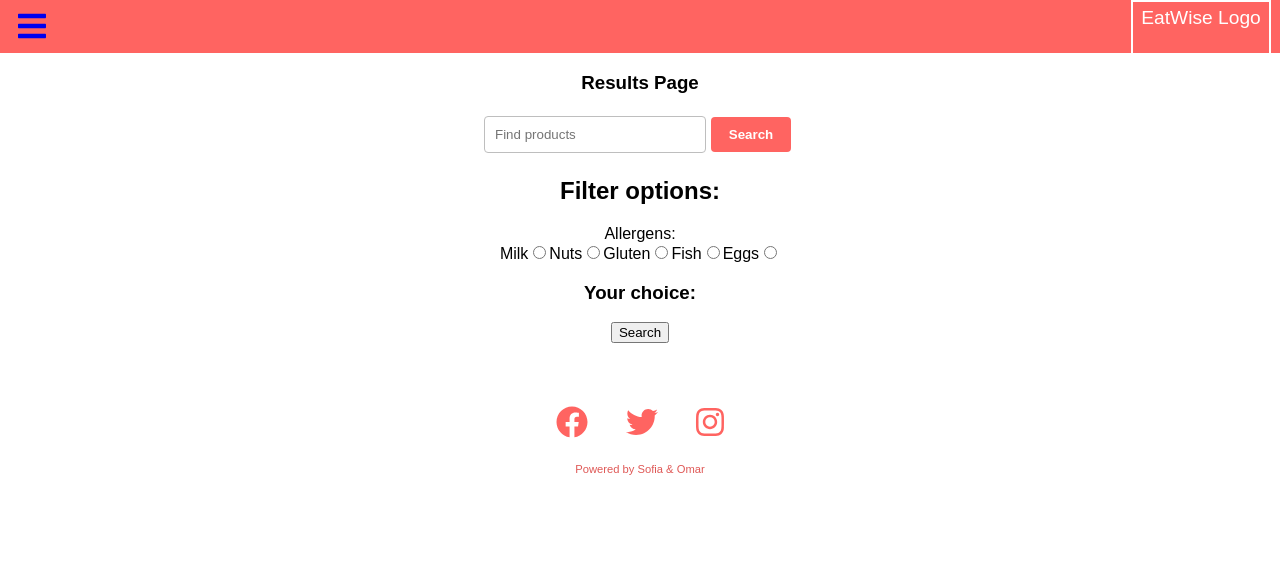
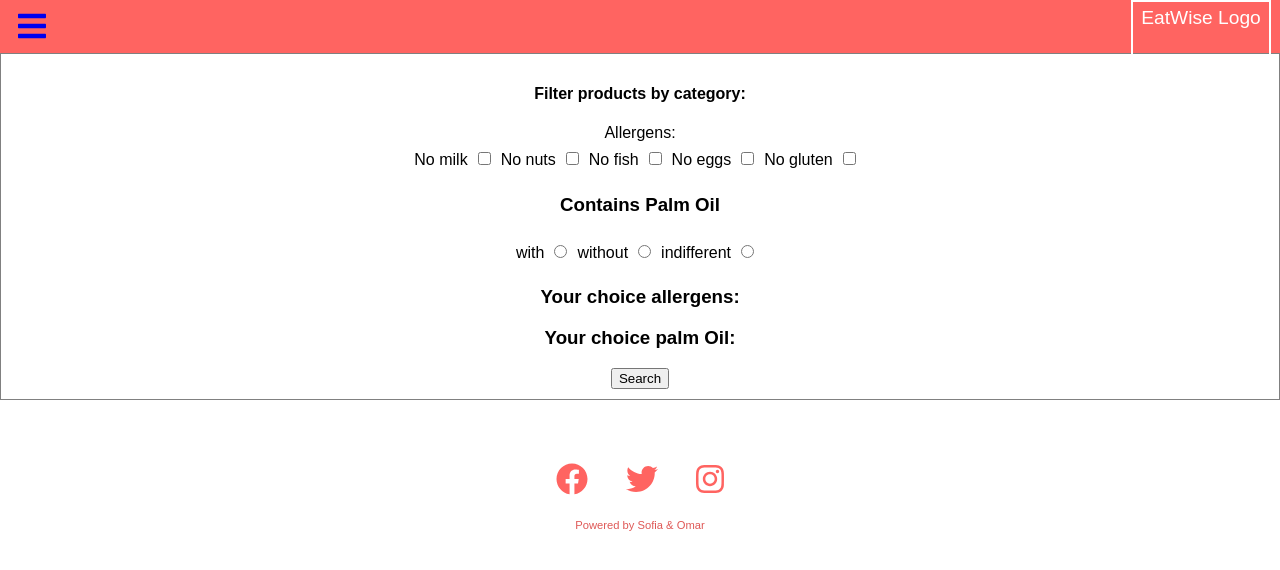
Before and after one commit to secondreact/eatwise, a React (Create React App) app: page / in a window 1280 px wide. Shown: the top 570 px of the page. Built offline with nearby package versions, Linux system fonts and the light colour scheme; what webfontloader would draw is missing.

Commit message:
searchbar update

```diff
--- a/src/Components/Filters/Filters.js
+++ b/src/Components/Filters/Filters.js
@@ -1,100 +1,90 @@
 import React, { Component } from "react";
+import "./Filters.scss";
 
 export default class Filters extends Component {
+  // can these variable be taken from the API as dynamic filters?
+  allergens = ["milk", "nuts", "fish", "eggs", "gluten"];
+  palmOil = ["with", "without", "indifferent"];
+
   constructor(props) {
     super(props);
     this.state = {
       allergens: "",
+      palmOil: [],
       list: [],
     };
-    this.onFilterChange = this.onFilterChange.bind(this);
-    this.filterSearch = this.filterSearch.bind(this);
-
-    console.log("Antes");
-    this.props.handleColorChange("blue");
-    console.log("Despues");
   }
 
-  onFilterChange(event) {
+  onAllergensChange = (event) => {
     this.setState({ allergens: event.target.value });
-  }
+  };
 
-  findProducts(allergens) {
-    fetch(
-      `https://world.openfoodfacts.org/cgi/search.pl?action=process&tagtype_0=allergens&tag_contains_0=contains&tag_0=${allergens}&json=true`
-    )
-      .then((data) => data.json())
-      .then((response) => {
-        // this.setState({ list: response.products });
-        this.props.handleProductUpdate(response.products);
-      });
-  }
+  onPalmOilChange = (e) => {
+    let checked = e.target.checked;
+    this.setState({ palmOil: this.state.palmOil.push(e.target.value) });
+  };
 
-  filterSearch() {
+  // findProducts(allergens) {
+  //   fetch(
+  //     `https://world.openfoodfacts.org/cgi/search.pl?action=process&tagtype_0=allergens&tag_contains_0=contains&tag_0=${allergens}&json=true`
+  //   )
+  //     .then((data) => data.json())
+  //     .then((response) => {
+  //       // this.setState({ list: response.products });
+  //       this.props.handleProductUpdate(response.products);
+  //     });
+  // }
+
+  filterSearch = () => {
     let url = `https://world.openfoodfacts.org/cgi/search.pl?`;
     // this.findProducts(this.state.allergens);
 
     if (this.state.allergens) {
       url += `action=process&tagtype_0=allergens&tag_contains_0=contains&tag_0=${this.state.allergens}&`;
     }
-
     url += `json=true`;
 
     this.props.getFilteredProducts(url);
-  }
+  };
 
   render() {
     return (
-      <div>
-        <h2>Filter options: </h2>
+      <div className="filters">
         <label>Allergens:</label>
         <br />
-        <label htmlFor="milk">Milk</label>
-        <input
-          value="milk"
-          type="radio"
-          id="milk"
-          checked={this.state.allergens == "milk"}
-          onChange={this.onFilterChange}
-        />
+        {this.allergens.map((item) => {
+          return (
+            <>
+              <label htmlFor={item}>No {item}</label>
+              <input
+                value={item}
+                type="checkbox"
+                id={item}
+                checked={this.state.allergens == item}
+                onChange={this.onAllergensChange}
+              />
+            </>
+          );
+        })}
 
-        <label htmlFor="nuts">Nuts</label>
-        <input
-          value="nuts"
-          type="radio"
-          id="nuts"
-          checked={this.state.allergens == "nuts"}
-          onChange={this.onFilterChange}
-        />
+        <h3>Contains Palm Oil</h3>
+        {this.palmOil.map((item) => {
+          return (
+            <>
+              <label htmlFor={item}>{item}</label>
+              <input
+                value={item}
+                type="radio"
+                id={item}
+                checked={this.state.palmOil == item}
+                onChange={this.onPalmOilChange}
+              />
+            </>
+          );
+        })}
 
-        <label htmlFor="gluten">Gluten</label>
-        <input
-          value="gluten"
-          type="radio"
-          id="gluten"
-          checked={this.state.allergens == "gluten"}
-          onChange={this.onFilterChange}
-        />
-
-        <label htmlFor="fish">Fish</label>
-        <input
-          value="fish"
-          type="radio"
-          id="fish"
-          checked={this.state.allergens == "fish"}
-          onChange={this.onFilterChange}
-        />
-
-        <label htmlFor="eggs">Eggs</label>
-        <input
-          value="eggs"
-          type="radio"
-          id="eggs"
-          checked={this.state.allergens == "eggs"}
-          onChange={this.onFilterChange}
-        />
-
-        <h3>Your choice: {this.state.allergens} </h3>
+        <h3>Your choice allergens: {this.state.allergens} </h3>
+        <h3>Your choice palm Oil: {this.state.palmOil} </h3>
 
         <button onClick={this.filterSearch}>Search</button>
         <>
@@ -119,3 +109,4 @@ export default class Filters extends Component {
 // en:nuts
 // en:eggs
 // en:fish
+// en:peanuts
--- /dev/null
+++ b/src/Components/Filters/Filters.scss
@@ -0,0 +1,5 @@
+.filters {
+  input {
+    margin: 10px;
+  }
+}
--- /dev/null
+++ b/src/Components/Searchbar/SearchBarByName.js
@@ -0,0 +1,50 @@
+import React, { Component } from "react";
+import "./Searchbar.scss";
+
+// TBD NEED TO FIND OUT IF I CAN SEPARATE THIS FROM THE RESULTS PAGE.
+export default class SearchBarByName extends Component {
+  constructor(props) {
+    super(props);
+    this.state = {
+      query: "",
+      products: [],
+    };
+  }
+
+  loadProducts(productName) {
+    fetch(
+      `https://world.openfoodfacts.org/cgi/search.pl?search_terms=${productName}&search_simple=1&json=true`
+    )
+      .then((data) => data.json())
+      .then((response) => {
+        this.setState({ products: response.products });
+      })
+      .catch((error) => {
+        console.error("Found an error!", error);
+      });
+  }
+
+  queryChange = (event) => {
+    this.setState({ query: event.target.value });
+  };
+
+  searchProducts = () => {
+    this.loadProducts(this.state.query);
+  };
+
+  render() {
+    return (
+      <div className="search">
+        <input
+          className="search-bar"
+          onChange={this.queryChange}
+          type="text"
+          placeholder="Find products"
+        ></input>
+        <button className="search-button" onClick={this.searchProducts}>
+          Search
+        </button>
+      </div>
+    );
+  }
+}
--- a/src/Components/NavBar/Searchbar.scss
+++ b/src/Components/Searchbar/Searchbar.scss
@@ -5,6 +5,7 @@
 }
 
 .search {
+  display: none;
   // position: absolute;
   // top: 70px;
   // left: 20px;
@@ -37,3 +38,8 @@
   width: 80px;
   margin: 5px;
 }
+
+.filters-section {
+  border: 1px solid gray;
+  padding: 10px;
+}
--- a/src/pages/ResultsPage.jsx
+++ b/src/pages/ResultsPage.jsx
@@ -1,10 +1,10 @@
 import React, { Component } from "react";
 import Categories from "../Components/CategoriesButtons/CategoriesButtons";
 import "../Components/ProductResults/Productinfo.css";
-import "../Components/NavBar/Searchbar.scss";
 import ProductCard from "../Components/ProductResults/ProductCard";
 import Footer from "../Components/Footer/Footer";
 import Filters from "../Components/Filters/Filters";
+import SearchBarByName from "../Components/Searchbar/SearchBarByName";
 
 // API ENDPOINT: https://world.openfoodfacts.org/ https://world.openfoodfacts.org/brand/nutella/1.json
 
@@ -14,21 +14,13 @@ export default class ResultsPage extends Component {
     this.state = {
       query: "",
       products: [],
-      color: "",
     };
-
-    this.queryChange = this.queryChange.bind(this);
-    this.searchProducts = this.searchProducts.bind(this);
-    this.handleColorChange = this.handleColorChange.bind(this);
-    this.handleProductUpdate = this.handleProductUpdate.bind(this);
-    this.getFilteredProducts = this.getFilteredProducts.bind(this); // Version v2.0
   }
 
   loadProducts(productName) {
     fetch(
       `https://world.openfoodfacts.org/cgi/search.pl?search_terms=${productName}&search_simple=1&json=true`
     )
-      // fetch(`https://en-en.openfoodfacts.org/brand/${brand}/1.json`)
       .then((data) => data.json())
       .then((response) => {
         this.setState({ products: response.products });
@@ -42,26 +34,21 @@ export default class ResultsPage extends Component {
     // this.loadProducts(this.state.query);
   }
 
-  queryChange(event) {
+  queryChange = (event) => {
     this.setState({ query: event.target.value });
-  }
+  };
 
-  searchProducts() {
+  searchProducts = () => {
     this.loadProducts(this.state.query);
-  }
+  };
 
-  handleColorChange(color) {
-    console.log("calling handleColorChange with " + color);
-    this.setState({ color: color });
-  }
-
-  handleProductUpdate(products) {
+  handleProductUpdate = (products) => {
     console.log("updating products, got " + products.length + " products");
     this.setState({ products: products });
-  }
+  };
 
   // Version v2.0
-  getFilteredProducts(url) {
+  getFilteredProducts = (url) => {
     fetch(url)
       .then((data) => data.json())
       .then((response) => {
@@ -70,16 +57,20 @@ export default class ResultsPage extends Component {
       .catch((error) => {
         console.error("Found an error!", error);
       });
-  }
+  };
   // End Version v2.0
 
   render() {
     return (
       <div>
         <div>
-          <h3>Results Page</h3>
-          {/* <h5>Color: {this.state.color}</h5> */}
+          {/* version 3 test separate searchbar component  */}
+          {/* <SearchBarByName
+            onChange={this.queryChange}
+            onClick={this.searchProducts}
+          /> */}
           <div className="search">
+            <h3>Find products by name:</h3>
             <input
               className="search-bar"
               onChange={this.queryChange}
@@ -90,14 +81,13 @@ export default class ResultsPage extends Component {
               Search
             </button>
           </div>
-          <div>
+          <div className="filters-section">
+            <h4>Filter products by category:</h4>
             <Filters
-              handleColorChange={this.handleColorChange}
               handleProductUpdate={this.handleProductUpdate}
               getFilteredProducts={this.getFilteredProducts}
             />
           </div>
-          <div className="categories-">{/* <Categories /> */}</div>
           <div className="results-list">
             {this.state.products.map((item) => {
               return (
@@ -117,3 +107,10 @@ export default class ResultsPage extends Component {
     );
   }
 }
+
+// REVIEW AND DEFINE CATEGORIES
+{
+  /* <div className="categories-">
+            <Categories />
+          </div> */
+}
```
